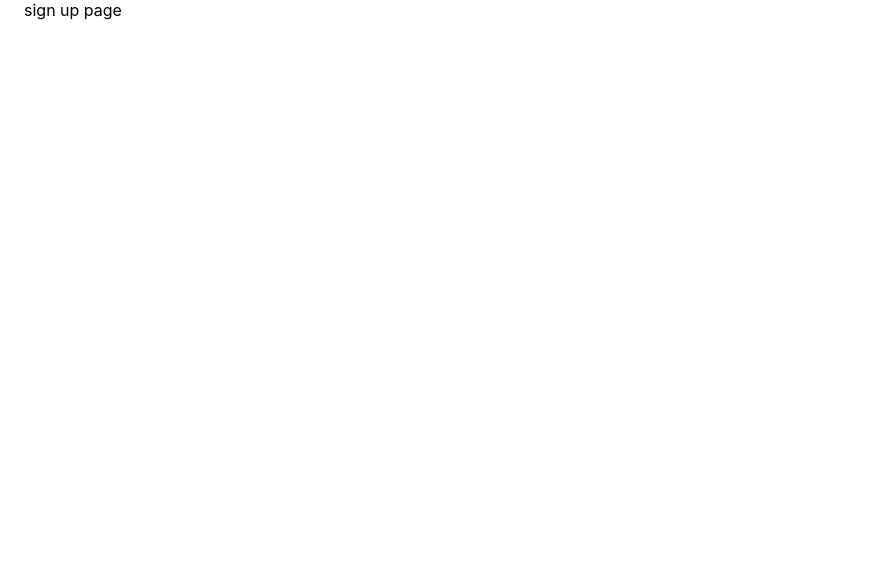
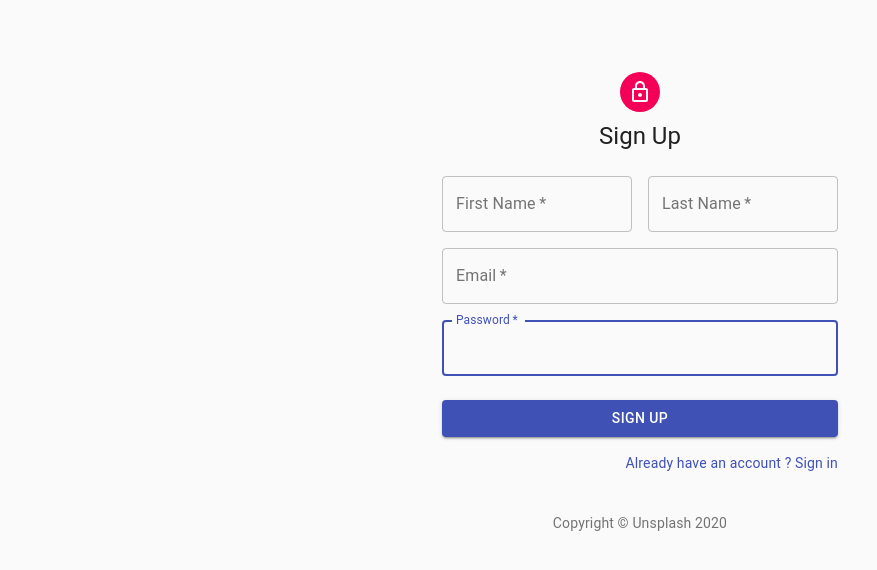
Before and after one commit to NidhitheCoder/unsplash-app, a React (Create React App) app in the folder unsplash-app/: page /login in a window 1280 px wide. Shown: the top 570 px of the page, without its empty margins (0-877 px from the left). Built offline with nearby package versions, Linux system fonts and the light colour scheme.

Commit message:
Sign up component completed

```diff
--- a/unsplash-app/src/components/signUp/signUp.component.jsx
+++ b/unsplash-app/src/components/signUp/signUp.component.jsx
@@ -1,23 +1,123 @@
 import React from "react";
 import Container from "@material-ui/core/Container";
-import Avatar from '@material-ui/core/Avatar';
-import Button from '@material-ui/core/Button';
-import CssBaseline from '@material-ui/core/CssBaseline';
-import TextField from '@material-ui/core/TextField';
-import FormControlLabel from '@material-ui/core/FormControlLabel';
-import CheckBox from '@material-ui/core/Checkbox';
-import Link from '@material-ui/core/Link';
-import Grid from '@material-ui/core/Grid';
-import Box from '@material-ui/core/Box';
-import LockOutlinedIcon from '@material-ui/icons/LockOutlined';
-import Typography from '@material-ui/core/Typography';
-import {makeStyles}  from '@material-ui/core/styles';
-import {Copyright} from '../copyright/copyright.component';
+import Avatar from "@material-ui/core/Avatar";
+import Button from "@material-ui/core/Button";
+import CssBaseline from "@material-ui/core/CssBaseline";
+import TextField from "@material-ui/core/TextField";
+import Link from "@material-ui/core/Link";
+import Grid from "@material-ui/core/Grid";
+import Box from "@material-ui/core/Box";
+import LockOutlinedIcon from "@material-ui/icons/LockOutlined";
+import Typography from "@material-ui/core/Typography";
+import { makeStyles } from "@material-ui/core/styles";
+import { Copyright } from "../copyright/copyright.component";
 
-const SignUp = () => (
-  <div>
-    <Container>sign up page</Container>
-  </div>
-);
+const useStyles = makeStyles(theme => ({
+  paper: {
+    marginTop: theme.spacing(8),
+    display: "flex",
+    flexDirection: "column",
+    alignItems: "center"
+  },
+  avatar: {
+    margin: theme.spacing(1),
+    backgroundColor: theme.palette.secondary.main
+  },
+  form: {
+    width: "100%",
+    marginTop: theme.spacing(3)
+  },
+  submit: {
+    margin: theme.spacing(3, 0, 2)
+  }
+}));
+
+const SignUp = () => {
+  const classes = useStyles();
+  return (
+    <Container component="main" maxWidth="xs">
+      <CssBaseline />
+      <div className={classes.paper}>
+        <Avatar className={classes.avatar}>
+          <LockOutlinedIcon />
+        </Avatar>
+        <Typography component="h1" variant="h5">
+          Sign Up
+        </Typography>
+        <form className={classes.form} noValidate>
+          <Grid container spacing={2}>
+            <Grid item xs={12} sm={6}>
+              <TextField
+                autoComplete="fname"
+                name="firstName"
+                variant="outlined"
+                required
+                fullWidth
+                id="firstName"
+                label="First Name"
+                autoFocus
+              />
+            </Grid>
+            <Grid item xs={12} sm={6}>
+              <TextField
+                autoComplete="lname"
+                name="lastName"
+                variant="outlined"
+                required
+                fullWidth
+                id="lastName"
+                label="Last Name"
+                autoFocus
+              />
+            </Grid>
+            <Grid item xs={12}>
+              <TextField
+                autoComplete="email"
+                name="email"
+                variant="outlined"
+                required
+                fullWidth
+                id="email"
+                label="Email"
+                autoFocus
+              />
+            </Grid>
+            <Grid item xs={12}>
+              <TextField
+                autoComplete="current-Password"
+                name="password"
+                variant="outlined"
+                required
+                fullWidth
+                id="password"
+                label="Password"
+                autoFocus
+              />
+            </Grid>
+          </Grid>
+          <Button
+            type="submit"
+            fullWidth
+            variant="contained"
+            color="primary"
+            className={classes.submit}
+          >
+            Sign Up
+          </Button>
+          <Grid container justify="flex-end">
+            <grid item margin={4}>
+              <Link href="#" variant="body2">
+                Already have an account ? Sign in
+              </Link>
+            </grid>
+          </Grid>
+        </form>
+      </div>
+      <Box mt={5}>
+        <Copyright />
+      </Box>
+    </Container>
+  );
+};
 
 export default SignUp;
```
Also changed, not shown: 1 other file (tests, documents, lock files or other folders).
